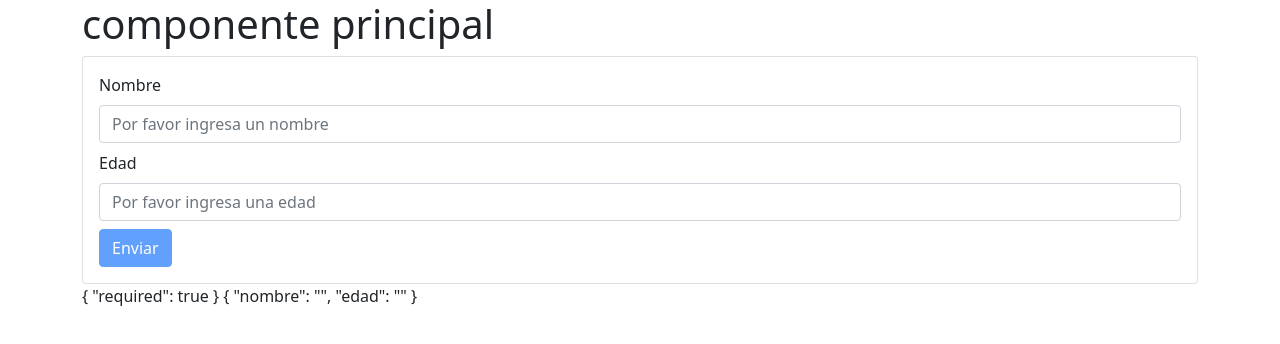
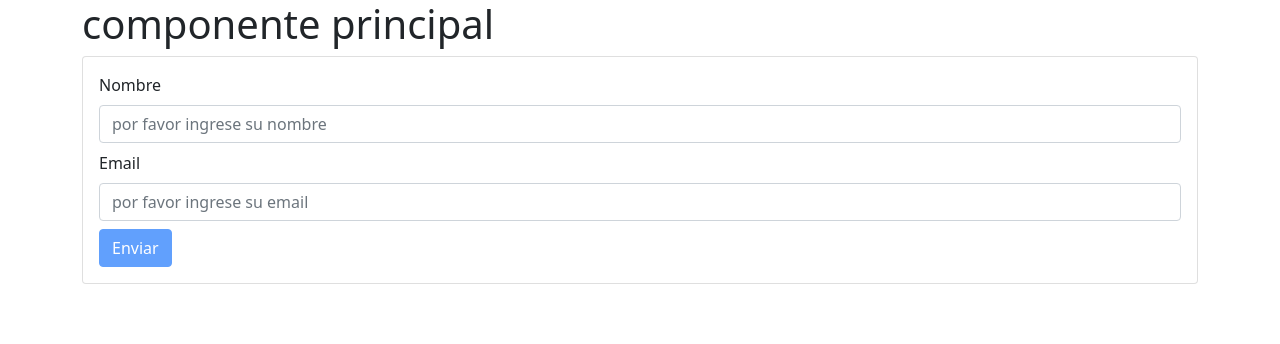
Before and after one commit to mrgerson/aprendiendo-angular-js-, an Angular app: page / in a window 1280 px wide. Shown: the top 344 px of the page. Built offline with nearby package versions, Linux system fonts and the light colour scheme.

Commit message:
formularios reactivos

```diff
--- a/src/app/app.component.html
+++ b/src/app/app.component.html
@@ -19,6 +19,9 @@
    <!-- <app-switch></app-switch> -->
 
    <!-- formulario en plantillas -->
-   <app-forumario-plantilla></app-forumario-plantilla>
+   <!-- <app-forumario-plantilla></app-forumario-plantilla> -->
+
+   <!-- formularios reactivos -->
+   <app-formulario-reactivo></app-formulario-reactivo>
 
 </div>
--- a/src/app/formulario-reactivo/formulario-reactivo.component.html
+++ b/src/app/formulario-reactivo/formulario-reactivo.component.html
@@ -1 +1,39 @@
-<p>formulario-reactivo works!</p>
+<div class="card">
+  <div class="card-body">
+    <form [formGroup]="formUser" (ngSubmit)="procesar()">
+      <div class="mb-2">
+        <label class="form-label">
+          Nombre
+        </label>
+
+        <input type="text" formControlName="name" class="form-control" placeholder="por favor ingrese su nombre">
+
+        <div class="alert alert-danger mt-2" [hidden]="name.valid || name.pristine">
+          El nommbre es obligatorio
+        </div>
+      </div>
+
+      <div class="mb-2">
+        <label class="form-label">
+          Email
+        </label>
+
+        <input type="email" formControlName="email" class="form-control" placeholder="por favor ingrese su email">
+
+        <div class="alert alert-danger mt-2" [hidden]="email.valid || email.pristine">
+          <span *ngIf="email.errors?.['required']">
+            El email es obligatorio
+          </span>
+          <span *ngIf="email.errors?.['email']">
+            El email debe ser válido
+          </span>
+        </div>
+      </div>
+
+      <button class="btn btn-primary" [disabled]="formUser.invalid">
+        Enviar
+      </button>
+
+    </form>
+  </div>
+</div>
--- a/src/app/formulario-reactivo/formulario-reactivo.component.ts
+++ b/src/app/formulario-reactivo/formulario-reactivo.component.ts
@@ -1,4 +1,7 @@
 import { Component } from '@angular/core';
+
+//importar de angular forms los grupos de formularios para trabajar con formularios reactivos
+import { FormBuilder, FormGroup, FormControl, Validators  } from '@angular/forms';
 
 @Component({
   selector: 'app-formulario-reactivo',
@@ -7,4 +10,36 @@ import { Component } from '@angular/core';
 })
 export class FormularioReactivoComponent {
 
+  constructor(private fb: FormBuilder){
+
+  }
+
+  //creo los getter para la validación de los formularios
+  /* estos metodos los llamó en la vista para ahorrar la lógica en el front */
+  get name(){
+    return this.formUser.get('name') as FormControl;
+  }
+  get email(){
+    return this.formUser.get('email') as FormControl;
+  }
+
+  //campos de formularios en un grupo
+  //de esta manera más larga ya que toca agregar FormControl a cada campo del formulario
+  /* formUser = new FormGroup({
+    'name': new FormControl('', Validators.required),
+    'email': new FormControl('', [Validators.required, Validators.email])
+  }); */
+
+ /*  de esta manera se ahorra instaciar el FormControl en cada propiedad, con la diferncia
+    que hay que importar el FormBuilder para armar un grupo
+  */
+  formUser = this.fb.group({
+    'name': ['', Validators.required],
+    'email': ['', [Validators.required, Validators.email]]
+  });
+
+  procesar(){
+    console.log(this.formUser.value);
+  }
+
 }
```
